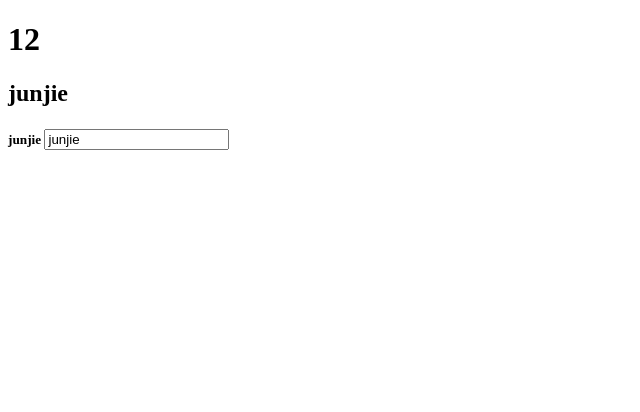
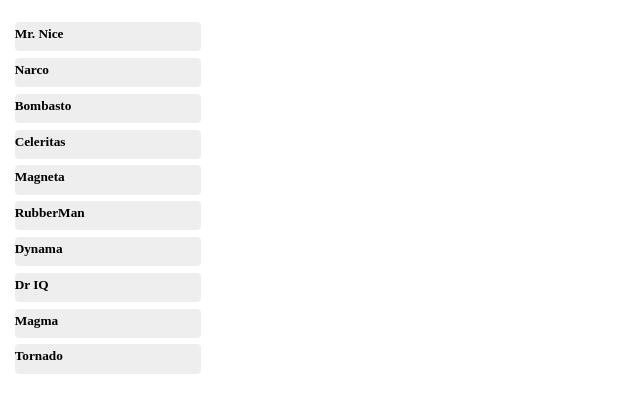
Before and after one commit to zhaojunjie163/angular2-quickstart, an Angular app: page / in a window 1280 px wide. Shown: the top 412 px of the page, without its empty margins (0-640 px from the left). Built offline with nearby package versions, Linux system fonts and the light colour scheme.

Commit message:
this is to illustrate event binding

```diff
--- a/src/app/app.component.css
+++ b/src/app/app.component.css
@@ -0,0 +1,47 @@
+.selected {
+  background-color: #CFD8DC !important;
+  color: white;
+}
+.heroes {
+  margin: 0 0 2em 0;
+  list-style-type: none;
+  padding: 0;
+  width: 15em;
+}
+.heroes li {
+  cursor: pointer;
+  position: relative;
+  left: 0;
+  background-color: #EEE;
+  margin: .5em;
+  padding: .3em 0;
+  height: 1.6em;
+  border-radius: 4px;
+}
+.heroes li.selected:hover {
+  background-color: #BBD8DC !important;
+  color: white;
+}
+.heroes li:hover {
+  color: #607D8B;
+  background-color: #DDD;
+  left: .1em;
+}
+.heroes .text {
+  position: relative;
+  top: -3px;
+}
+.heroes .badge {
+  display: inline-block;
+  font-size: small;
+  color: white;
+  padding: 0.8em 0.7em 0 0.7em;
+  background-color: #607D8B;
+  line-height: 1em;
+  position: relative;
+  left: -1px;
+  top: -4px;
+  height: 1.8em;
+  margin-right: .8em;
+  border-radius: 4px 0 0 4px;
+}
--- a/src/app/app.component.html
+++ b/src/app/app.component.html
@@ -1,12 +1,5 @@
-<h1>
-  {{hero.id}}
-
-</h1>
-
-<h2>
-  {{hero.name}}
-</h2>
 <h5>
-  {{hero.name}}
-  <input [(ngModel)]="hero.name" placeholder="name">
+  <ul class="heroes">
+    <li *ngFor="let hero of heroes" (click)="onSelect(hero)">{{hero.name}}</li>
+  </ul>
 </h5>
--- a/src/app/app.component.ts
+++ b/src/app/app.component.ts
@@ -12,6 +12,18 @@
  * navigation,
  * and remote data access.
  */
+const HEROES: Hero[] = [
+  {id: 11, name: 'Mr. Nice'},
+  {id: 12, name: 'Narco'},
+  {id: 13, name: 'Bombasto'},
+  {id: 14, name: 'Celeritas'},
+  {id: 15, name: 'Magneta'},
+  {id: 16, name: 'RubberMan'},
+  {id: 17, name: 'Dynama'},
+  {id: 18, name: 'Dr IQ'},
+  {id: 19, name: 'Magma'},
+  {id: 20, name: 'Tornado'}
+];
 
 
 @Component({
@@ -24,10 +36,19 @@
   //define properties here,{{}} is the "interpolation" form of one-way data binding.
   //name: string = 'zhao junjie!'
   // Below is the model and how to initialize it
-  hero: Hero = {
-    id: 12,
-    name: "junjie"
-  };
+  selectedHero: Hero;
+  heroes: Hero[] = HEROES;
 
+  /*hero: Hero = {
+   id: 12,
+   name: "junjie",
+   title:"ss"
+   };*/
+
+  // to illustrate event binding, click
+  onSelect(hero: Hero): void {
+    this.selectedHero = hero;
+    console.log(JSON.stringify(this.selectedHero));
+  }
 
 }
--- a/src/app/hero.ts
+++ b/src/app/hero.ts
@@ -1,6 +1,5 @@
 export class Hero {
   id : number;// seperate by semicolon
   name:string;
-  title?:string;
 
 }
```
